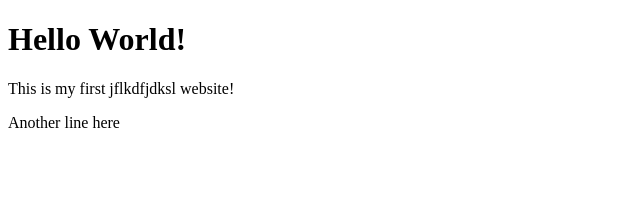
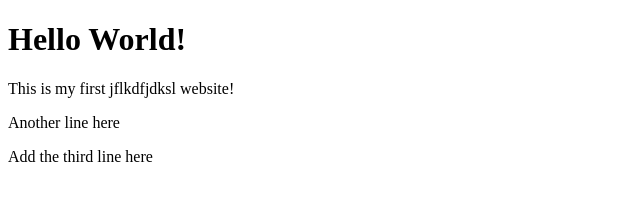
Before and after one commit to joycebcit/mdia3292-week07, a plain HTML site: page index.html in a window 1280 px wide. Shown: the whole page, without its empty margins (0-640 px from the left). Drawn offline with Linux system fonts and the light colour scheme.

Commit message:
added 3rd paragraph

```diff
--- a/index.html
+++ b/index.html
@@ -9,5 +9,6 @@
   <h1>Hello World!</h1>
   <p>This is my first jflkdfjdksl website!</p>
   <p>Another line here</p>
+  <p>Add the third line here</p>
 </body>
 </html>
```
